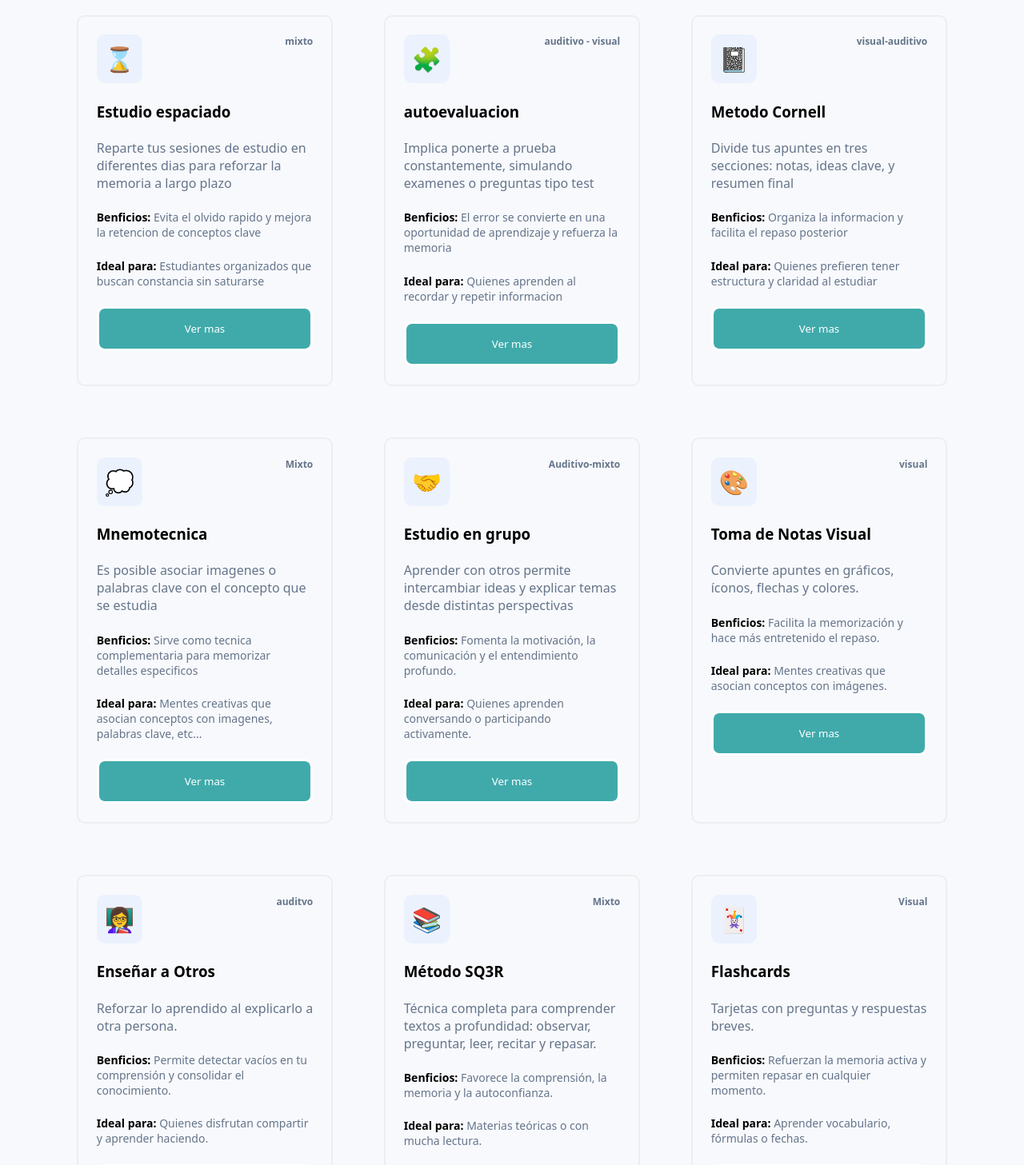
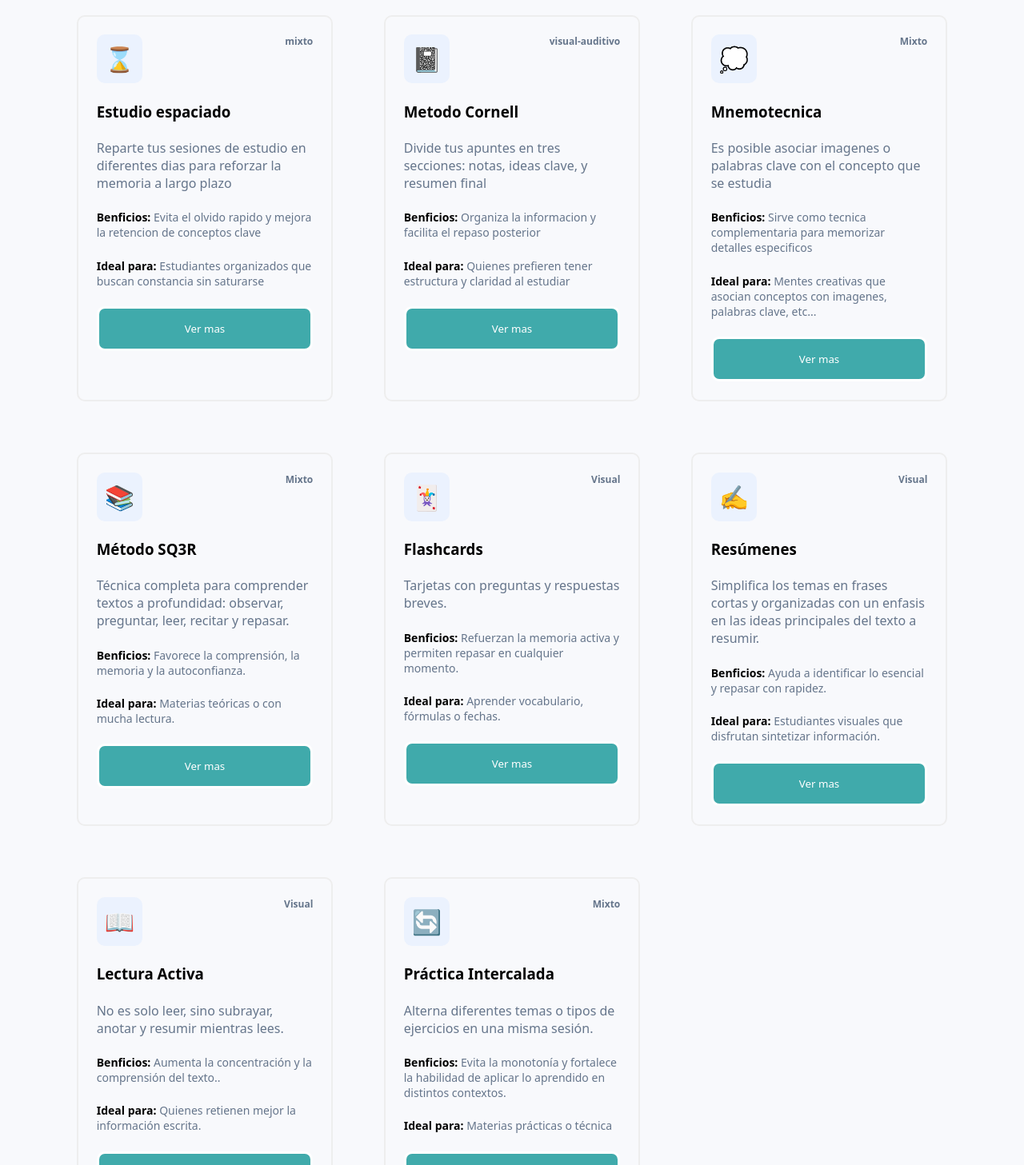
Before and after one commit to pabloduarte9679/prototipo-aplicacion, a React (Vite) app: page /page in a window 1280 px wide. Shown: the part 1420-2877 px from the top of the page at 80% size. Built offline with nearby package versions, Linux system fonts and the light colour scheme.

Commit message:
removed pointless info

```diff
--- a/src/Page.jsx
+++ b/src/Page.jsx
@@ -158,15 +158,6 @@ function Page(){
     path: "/spacedstudy"
   },
   {
-    icon: "🧩",
-    name: "autoevaluacion",
-    info: "Implica ponerte a prueba constantemente, simulando examenes o preguntas tipo test",
-    benefits: "El error se convierte en una oportunidad de aprendizaje y refuerza la memoria",
-    ideal: "Quienes aprenden al recordar y repetir informacion",
-    type: "auditivo - visual",
-    path: "/auto"
-  },
-  {
     icon: "📓",
     name: "Metodo Cornell",
     info: "Divide tus apuntes en tres secciones: notas, ideas clave, y resumen final",
@@ -183,33 +174,6 @@ function Page(){
     ideal: "Mentes creativas que asocian conceptos con imagenes, palabras clave, etc...",
     type: "Mixto",
     path: "/mnemo"
-  },
-  {
-    icon: "🤝",
-    name: "Estudio en grupo",
-    info: "Aprender con otros permite intercambiar ideas y explicar temas desde distintas perspectivas",
-    benefits: "Fomenta la motivación, la comunicación y el entendimiento profundo.",
-    ideal: "Quienes aprenden conversando o participando activamente.",
-    type: "Auditivo-mixto",
-    path: "/group"
-  },
-  {
-    icon: "🎨",
-    name: "Toma de Notas Visual",
-    info: "Convierte apuntes en gráficos, íconos, flechas y colores.",
-    benefits: "Facilita la memorización y hace más entretenido el repaso.",
-    ideal: "Mentes creativas que asocian conceptos con imágenes.",
-    type: "visual",
-    path: "/visualnotes"
-  },
-  {
-    icon: "👩‍🏫",
-    name: "Enseñar a Otros",
-    info: "Reforzar lo aprendido al explicarlo a otra persona.",
-    benefits: "Permite detectar vacíos en tu comprensión y consolidar el conocimiento.",
-    ideal: "Quienes disfrutan compartir y aprender haciendo.",
-    type: "auditvo",
-    path: "/teachothers"
   },
   {
     icon: "📚",
```
